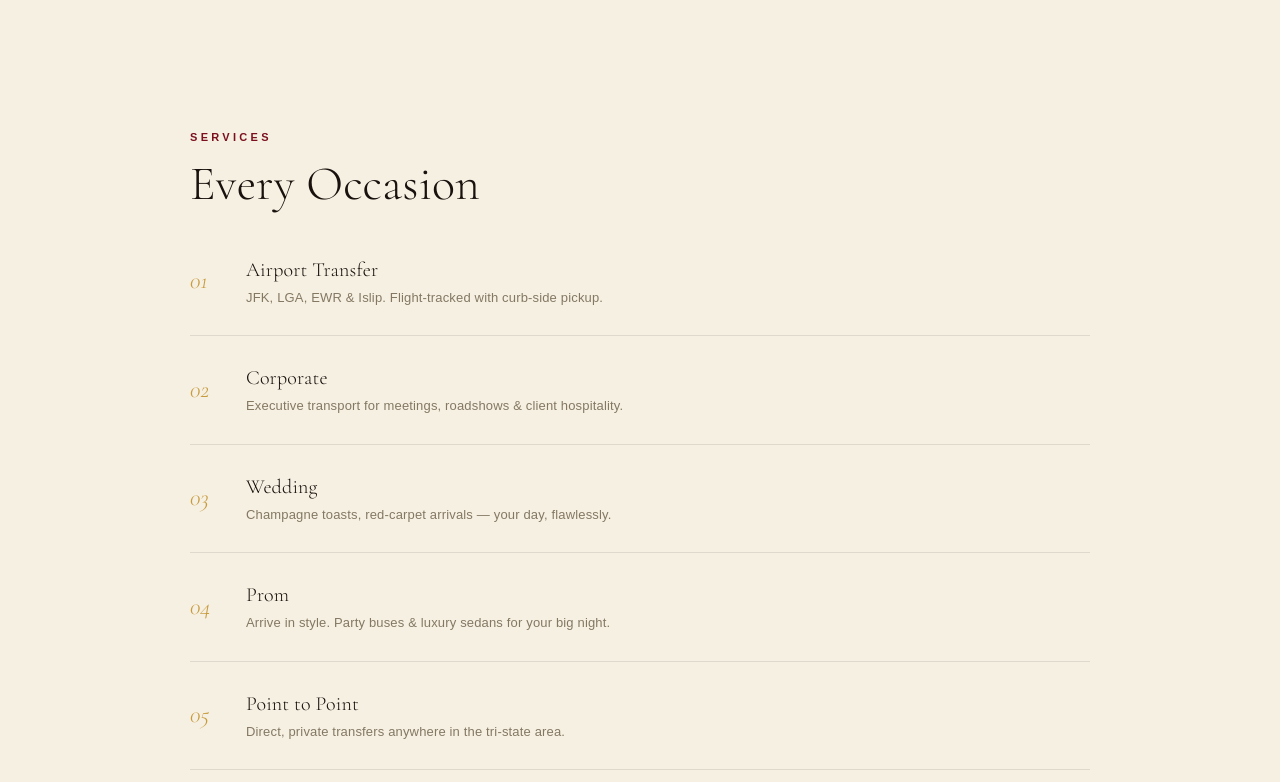
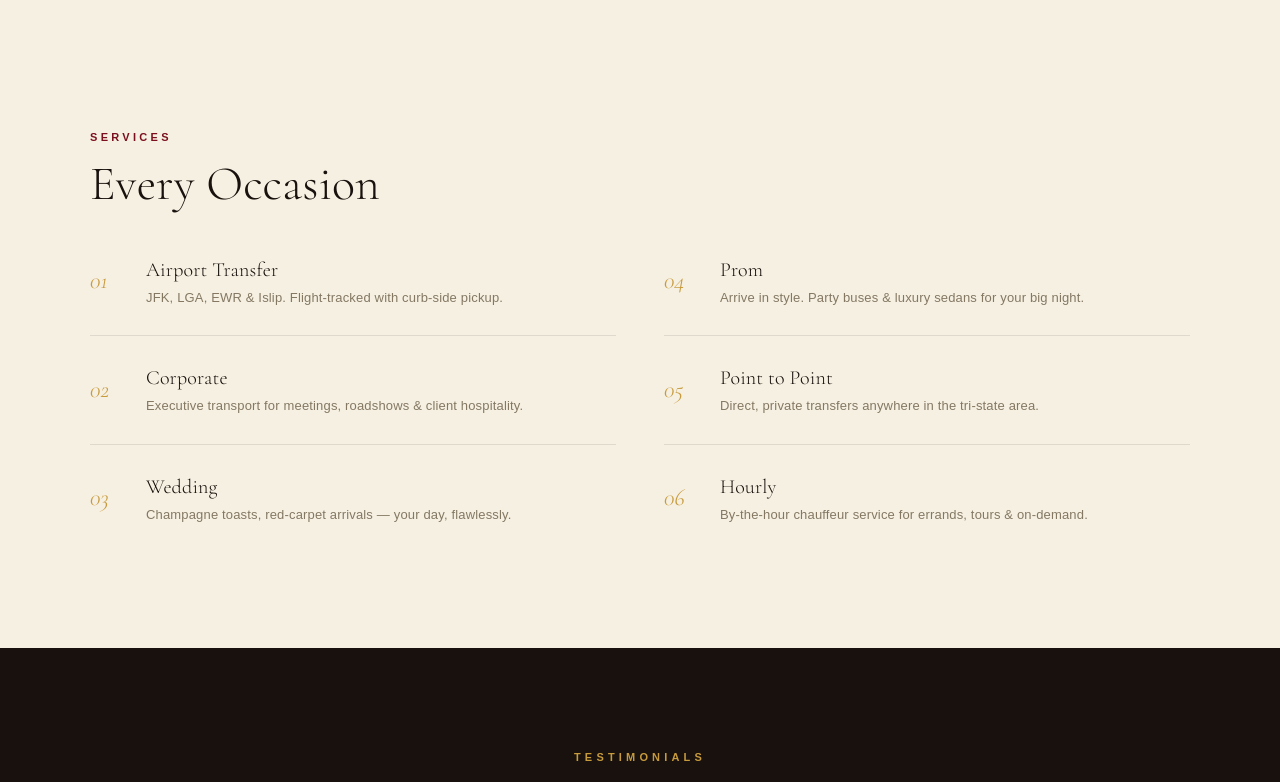
Before and after one commit to fatehahmad-222/NYLILIMO, a Next.js app: page / in a window 1280 px wide. Shown: the part 1940-2722 px from the top of the page. Built offline with nearby package versions, Linux system fonts and the light colour scheme.

Commit message:
Initial commit

```diff
--- a/app/page.js
+++ b/app/page.js
@@ -125,18 +125,20 @@ export default function Home() {
 
       {/* SERVICES */}
       <section id="services" className="py-24 px-6">
-        <div className="max-w-[900px] mx-auto">
+          <div className="max-w-[1100px] mx-auto">
             <div className="mb-5">
               <span className="text-[11px] tracking-[0.3em] text-[#7C0F1E] font-semibold uppercase">Services</span>
               <h2 className="font-['Cormorant_Garamond',serif] font-light text-5xl my-3">Every Occasion</h2>
             </div>
-          <div>
-            {services.map((s, i) => (
+            <div className="grid grid-cols-1 md:grid-cols-2 gap-8 md:gap-12">
+              {[services.slice(0, 3), services.slice(3, 6)].map((col, ci) => (
+                <div key={ci}>
+                  {col.map((s, i) => (
                     <Link
                       key={s.slug}
                       href={s.href}
                       className={`group grid grid-cols-[56px_1fr_auto] items-center py-7 border-b border-[#18110D]/10 transition-all duration-300 hover:pl-3 hover:border-[#7C0F1E] ${
-                  i === services.length - 1 ? "border-none" : ""
+                        i === col.length - 1 ? "border-none" : ""
                       }`}
                     >
                       <span className="font-['Cormorant_Garamond',serif] italic text-2xl text-[#C79A3C]">{s.icon}</span>
@@ -148,6 +150,8 @@ export default function Home() {
                         &rarr;
                       </span>
                     </Link>
+                  ))}
+                </div>
               ))}
             </div>
           </div>
```
Lines whose indentation alone changed are shown as unchanged.
